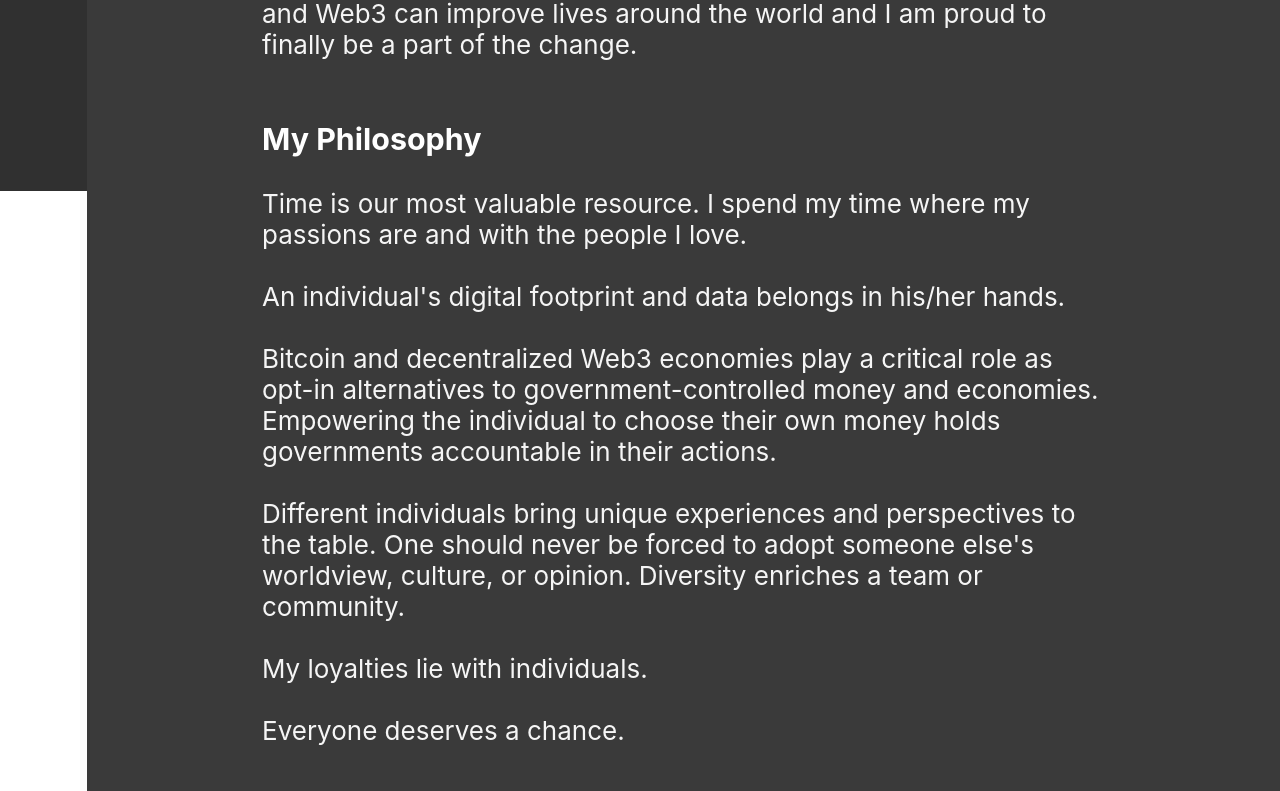
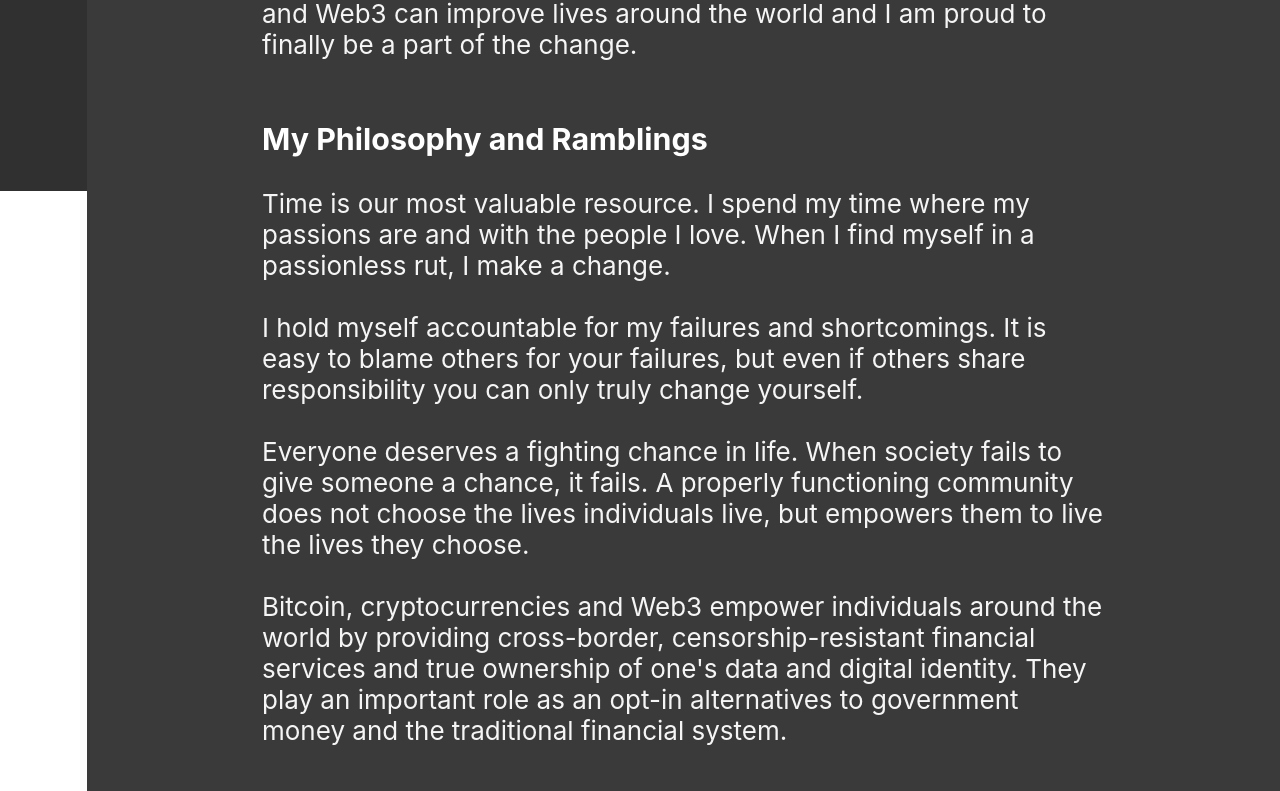
Before and after one commit to CodeLarkin/larkin-portfolio, a React (Create React App) app: page /about in a window 1280 px wide. Shown: the part 609-1400 px from the top of the page. Built offline with nearby package versions, Linux system fonts and the light colour scheme.

Commit message:
spelling fixes, no more yeah studios, fix up philosophy

```diff
--- a/src/AboutMe.tsx
+++ b/src/AboutMe.tsx
@@ -22,19 +22,15 @@
                 <br/><br/>
               </p>
 
-              <h3>My Philosophy</h3>
+              <h3>My Philosophy and Ramblings</h3>
               <p>
-                Time is our most valuable resource. I spend my time where my passions are and with the people I love.
+                Time is our most valuable resource. I spend my time where my passions are and with the people I love. When I find myself in a passionless rut, I make a change.
                 <br/><br/>
-                An individual's digital footprint and data belongs in his/her hands.
+                I hold myself accountable for my failures and shortcomings. It is easy to blame others for your failures, but even if others share responsibility you can only truly change yourself.
                 <br/><br/>
-                Bitcoin and decentralized Web3 economies play a critical role as opt-in alternatives to government-controlled money and economies. Empowering the individual to choose their own money holds governments accountable in their actions.
+                Everyone deserves a fighting chance in life. When society fails to give someone a chance, it fails. A properly functioning community does not choose the lives individuals live, but empowers them to live the lives they choose.
                 <br/><br/>
-                Different individuals bring unique experiences and perspectives to the table. One should never be forced to adopt someone else's worldview, culture, or opinion. Diversity enriches a team or community.
-                <br/><br/>
-                My loyalties lie with individuals.
-                <br/><br/>
-                Everyone deserves a chance.
+                Bitcoin, cryptocurrencies and Web3 empower individuals around the world by providing cross-border, censorship-resistant financial services and true ownership of one's data and digital identity. They play an important role as an opt-in alternatives to government money and the traditional financial system.
                 <br/><br/>
               </p>
 
@@ -64,7 +60,7 @@
               <p>
                 "Larkin" are little flying crustaceans in my favorite fantasy series, <LarkinLink href="https://www.brandonsanderson.com/the-stormlight-archive-series/#THEWAYOFKINGS">"The Stormlight Archive"</LarkinLink>, by Brandon Sanderson. I feel a deep connection to this series of novels and its characters.
                 <br/><br/>
-                I cannot go into further detail about why I chose the name Larkin without risking spoilers, but I encourage you to dive into <LarkinLink href="https://www.brandonsanderson.com/">Sanderson's Cosmere</LarkinLink>.
+                I cannot go into further detail about why I chose the name "Larkin" without risking spoilers, but I encourage you to dive into <LarkinLink href="https://www.brandonsanderson.com/">Sanderson's Cosmere</LarkinLink>.
                 <br/><br/>
                 The logo at the top left of this site (desktop only) is from the series as well and symbolizes, among many things, perseverance, the power of unity, and the strength that our burdens can lend us.
                 <br/><br/>
--- a/src/Resume.tsx
+++ b/src/Resume.tsx
@@ -77,7 +77,7 @@
 
               <h3>Experience</h3>
               <hr/>
-              For more information on each of my Web3 projects, select one via the menu on the left.
+              For more information on any of my Web3 projects, select it via the menu on the left.
               <br/><br/>
               <div>
                 <div className="resumeLine">
--- a/src/projects/FantomonDive.tsx
+++ b/src/projects/FantomonDive.tsx
@@ -114,7 +114,7 @@
 
             <h3>Battles</h3>
             <p>
-              This is the fun part and is what I am working on now as of May 2022. This is quite a challenge, especially when taking into consideration gas costs, but is proving a fun set of problems to solve. I first plan to release Player-versus-Environment gameplay where players battle the computer solo. Then I plan to release Cooperative-versus-Environment and finally Player-verus-Player gameplay.
+              This is the fun part and is what I am working on now as of May 2022. This is quite a challenge, especially when taking into consideration gas costs, but is proving a fun set of problems to solve. I first plan to release Player-versus-Environment gameplay where players battle the computer solo. Then I plan to release Cooperative-versus-Environment and finally Player-versus-Player gameplay.
               <br/><br/>
             </p>
 
--- a/src/projects/Happies.tsx
+++ b/src/projects/Happies.tsx
@@ -16,15 +16,15 @@
           <section>
             <h2>The Happies™</h2>
             <p>
-              Yeah! Studios™ (<LarkinLink href="https://twitter.com/yeah_studios">@yeah_studios</LarkinLink>) is a fun brand created by a team dedicated to positivity! We have a long term goal of raising funds for humanitarian causes.
+              The Happies™ (<LarkinLink href="https://twitter.com/HappieFamily">HappieFamily</LarkinLink>) is a fun brand created by a team dedicated to positivity! We have a long term goal of raising funds for humanitarian causes.
               <br/><br/>
-              As the first NFT collection by Yeah! Studios™, The Happies™ were free to mint on Ethereum Mainnet. The collection of 5000 NFTs minted out in only 4 minutes!
+              The Happies™ were free to mint on Ethereum Mainnet. The collection of 5000 NFTs minted out in only 4 minutes!
               <br/><br/>
               This fun CC0 collection (all art done in MS Paint), was our happy introduction into the NFT space where we hope to continue building a meaningful community, raise money for good causes, and make a real difference in the world.
               <br/><br/>
               As the sole developer on this team, I was responsible for the mint website as well as the smart contracts.
               <br/><br/>
-              Check out the <LarkinLink href="https://yeahstudios.io">Yeah! Studios™ website</LarkinLink>, or check out The Happies™ on <LarkinLink href="https://opensea.io/collection/thehappies">Opensea</LarkinLink>.
+              Check out the <LarkinLink href="https://thehappies.io">The Happies™ website</LarkinLink>, or take a look on <LarkinLink href="https://opensea.io/collection/thehappies">Opensea</LarkinLink>.
               <br/><br/>
             </p>
             <h3>Gallery</h3>
--- a/src/projects/Projects.tsx
+++ b/src/projects/Projects.tsx
@@ -61,7 +61,7 @@
                 <img className="projectImagePreview" src={happies} alt="Happies"/>
               </div>
               <p>
-                Free CC0 mint! All art done in MS Paint.
+                Free CC0 mint! All art created in MS Paint.
                 <br/><br/>
                 Even when markets are sad, we all deserve to be happy!
               </p>
```
Also changed, not shown: src/images/happies/happies-featured.jpg, src/images/happies/happies.jpg.
